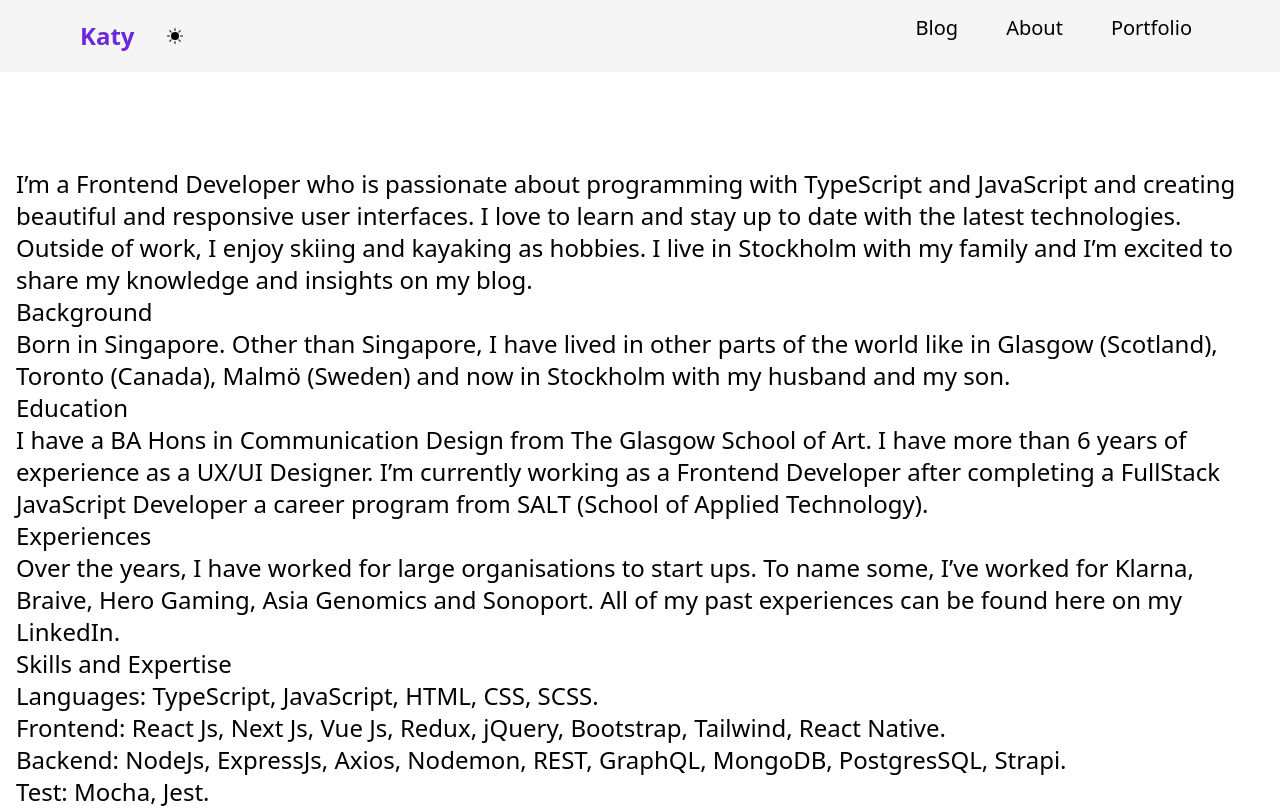
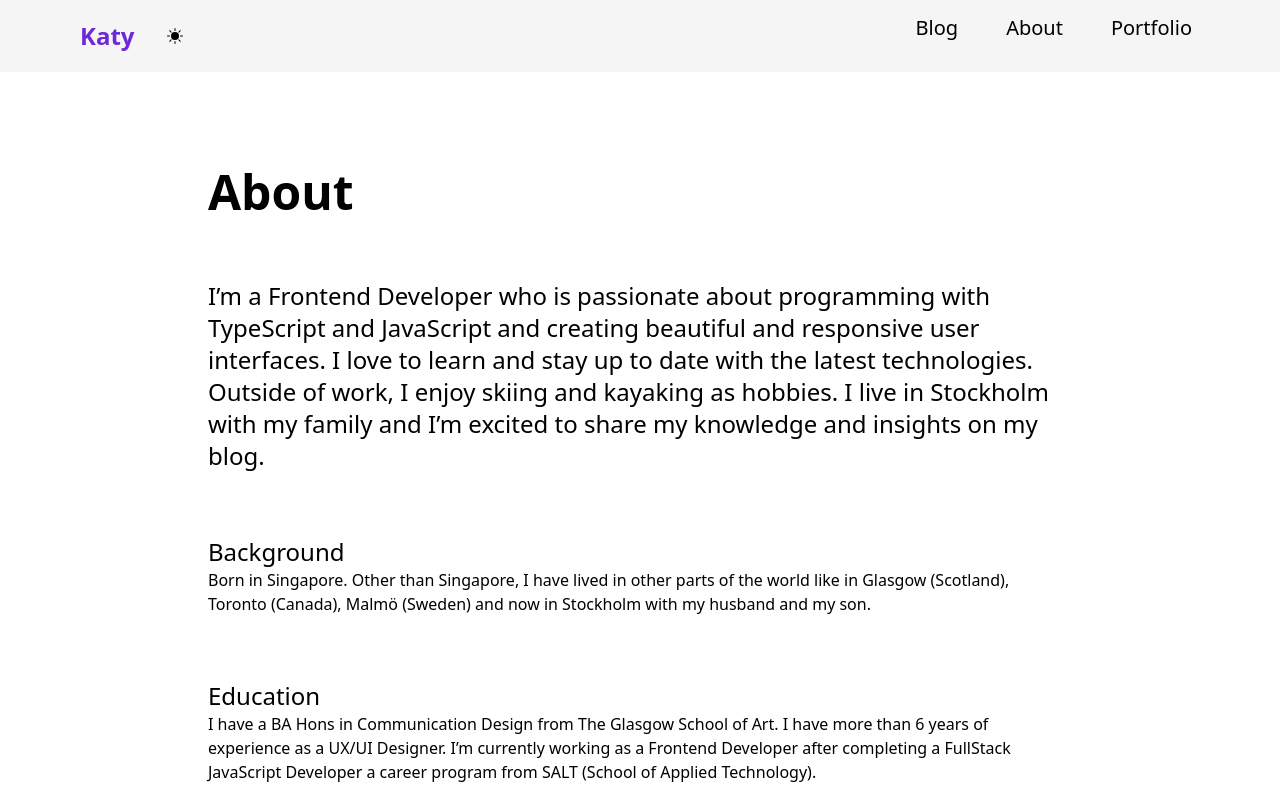
Before and after one commit to KatyRosli/blog, a Next.js app: page /about in a window 1280 px wide. Shown: the top 808 px of the page. Built offline with nearby package versions, Linux system fonts and the light colour scheme.

Commit message:
fix about page

```diff
--- a/pages/about.tsx
+++ b/pages/about.tsx
@@ -3,28 +3,31 @@ import Layout from '../components/Layout';
 export default function About() {
   return (
     <Layout>
-        <p>I’m a Frontend Developer who is passionate about programming with TypeScript and JavaScript
+      <div className='mx-auto lg:max-w-7xl md:px-48 mb-16'>
+        <p className='font-bold text-5xl mb-16'>About</p>
+        <p className='mb-16'>I’m a Frontend Developer who is passionate about programming with TypeScript and JavaScript
         and creating beautiful and responsive user interfaces. I love to learn and stay up to date
         with the latest technologies. Outside of work, I enjoy skiing and kayaking as hobbies.
         I live in Stockholm with my family and I’m excited to share my knowledge and insights on my blog.</p>
         <h3>Background</h3>
-        <p>Born in Singapore. Other than Singapore, I have lived in other parts of the world
+        <p className='text-base mb-16'>Born in Singapore. Other than Singapore, I have lived in other parts of the world
         like in Glasgow (Scotland), Toronto (Canada), Malmö (Sweden) and now in Stockholm with my
         husband and my son.</p>
         <h3>Education</h3>
-        <p>I have a BA Hons in Communication Design from The Glasgow School of Art. I have more
+        <p className='text-base mb-16'>I have a BA Hons in Communication Design from The Glasgow School of Art. I have more
         than 6 years of experience as a UX/UI Designer. I’m currently working as a Frontend
         Developer after completing a FullStack JavaScript Developer a career program from SALT
         (School of Applied Technology).</p>
         <h3>Experiences</h3>
-        <p>Over the years, I have worked for large organisations to start ups.
+        <p className='text-base mb-16'>Over the years, I have worked for large organisations to start ups.
         To name some, I’ve worked for Klarna, Braive, Hero Gaming, Asia Genomics and Sonoport.
         All of my past experiences can be found here on my LinkedIn.</p>
         <h3>Skills and Expertise</h3>
-        <p>Languages: TypeScript, JavaScript, HTML, CSS, SCSS.</p>
-        <p>Frontend: React Js, Next Js, Vue Js, Redux, jQuery, Bootstrap, Tailwind, React Native.</p>
-        <p>Backend: NodeJs, ExpressJs, Axios, Nodemon, REST, GraphQL, MongoDB, PostgresSQL, Strapi.</p>
-        <p>Test: Mocha, Jest.</p>
+        <p className='text-base'>Languages: TypeScript, JavaScript, HTML, CSS, SCSS.</p>
+        <p className='text-base'>Frontend: React Js, Next Js, Vue Js, Redux, jQuery, Bootstrap, Tailwind, React Native.</p>
+        <p className='text-base'>Backend: NodeJs, ExpressJs, Axios, Nodemon, REST, GraphQL, MongoDB, PostgresSQL, Strapi.</p>
+        <p className='text-base mb-16'>Test: Mocha, Jest.</p>
+      </div>
     </Layout>
   )
 };
--- a/pages/blog.tsx
+++ b/pages/blog.tsx
@@ -20,11 +20,8 @@ const BlogsList = ({ blogs }: Props) => {
     );
     return (
         <Layout>
-            <h1 className="text-5xl md:text-6xl font-extrabold leading-tighter mb-4">
-                <span className="bg-clip-text text-transparent bg-gradient-to-r from-blue-500 to-teal-400 py-2">
-                    All Blog Post
-                </span>
-            </h1>
+          <div>
+            <p className="font-bold text-5xl mb-16">All Blog Post</p>
             <Blogs blogs={data} />
             <div className="space-x-2 space-y-2">
         <button
@@ -52,6 +49,7 @@ const BlogsList = ({ blogs }: Props) => {
           Next
         </button>
       </div>
+      </div>
         </Layout>
     )
 };
```
